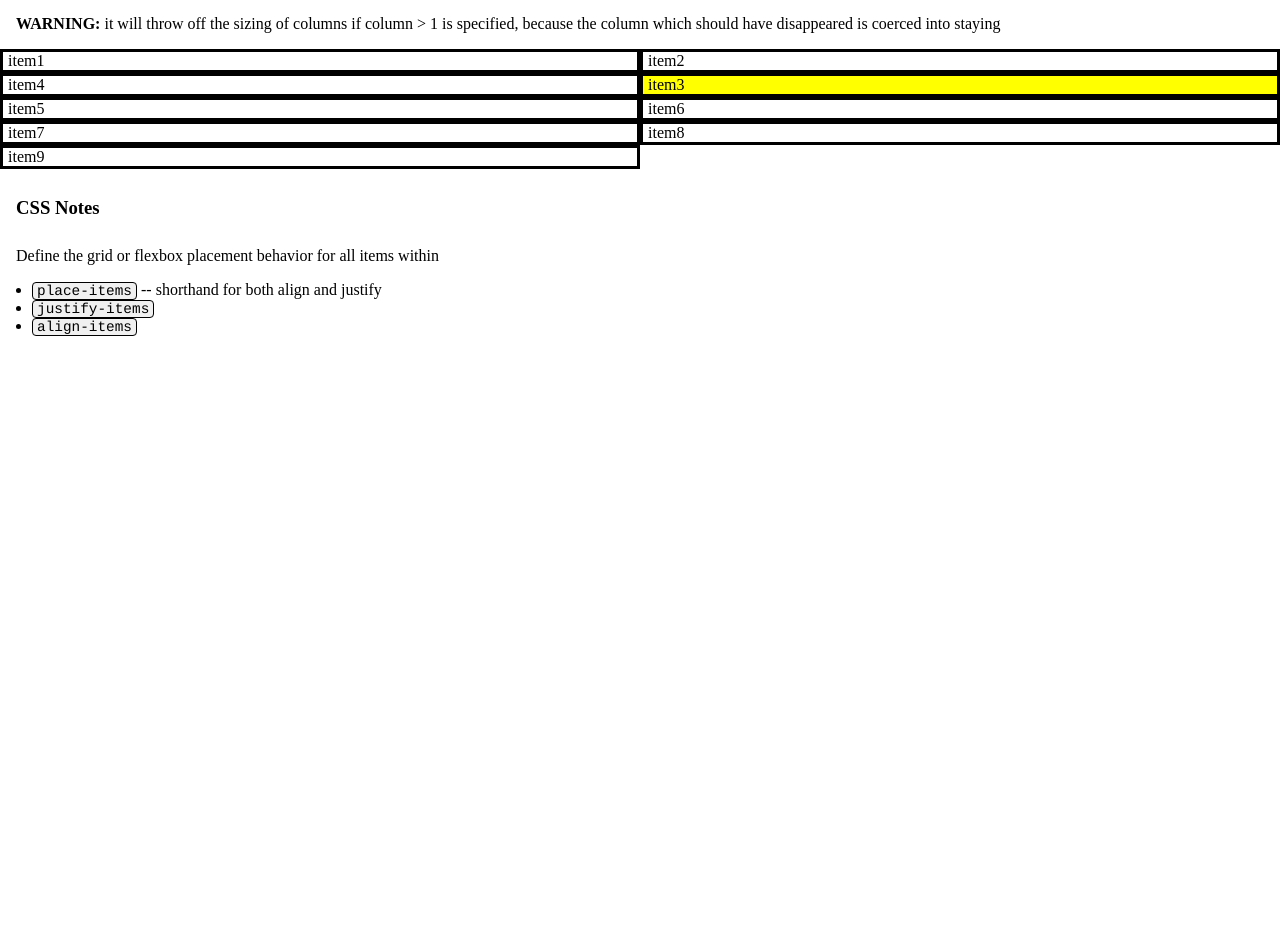
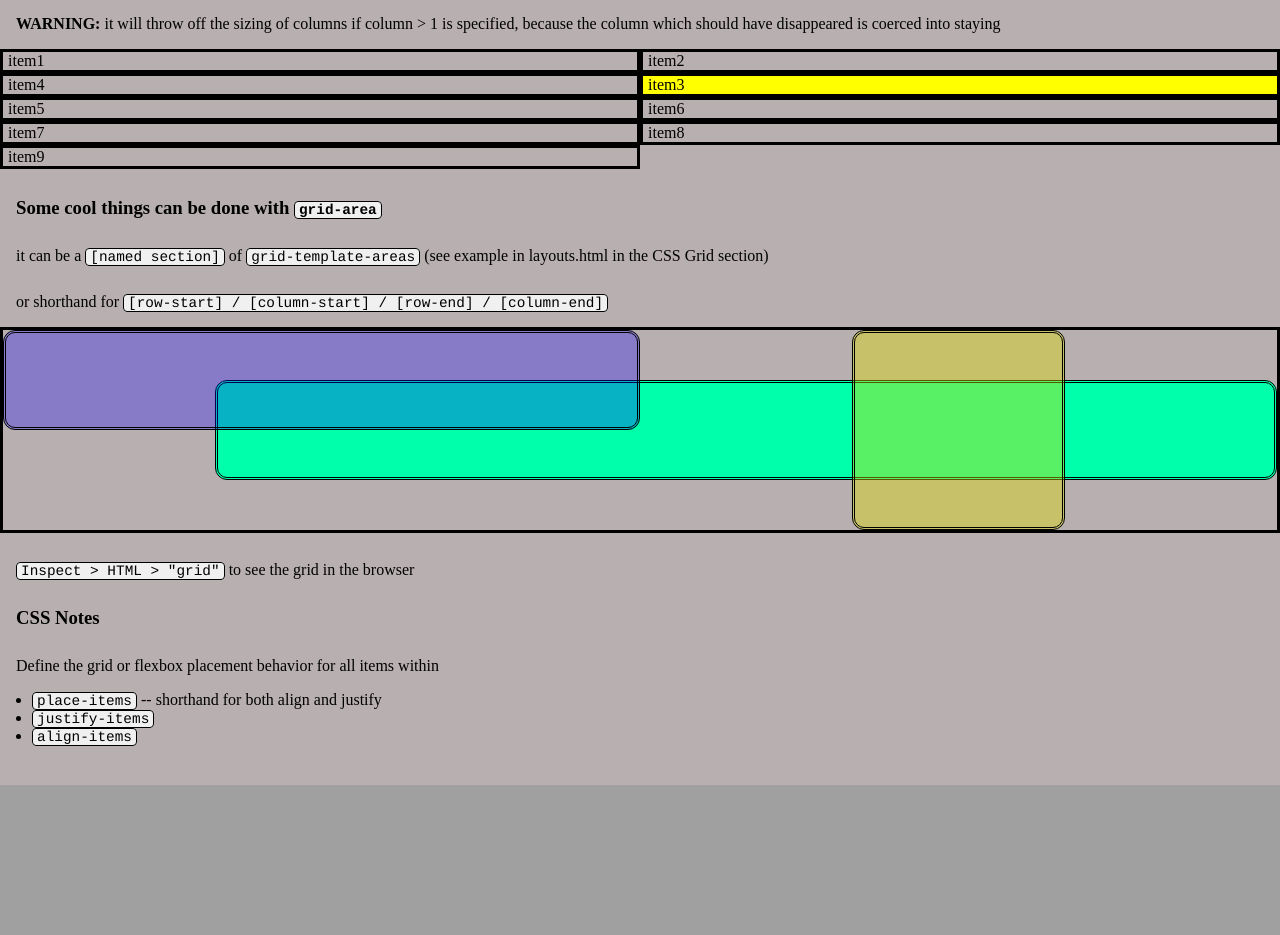
Before and after one commit to mcmasterml/TourHTML, a plain HTML site: page layouts2.html in a window 1280 px wide. Shown: the part 1074-2009 px from the top of the page. Before the commit the page ends 1410 px from the top, so only its background shows below. Drawn offline with Linux system fonts and the light colour scheme.

Commit message:
additions to layout2

```diff
--- a/layouts2.html
+++ b/layouts2.html
@@ -7,7 +7,7 @@
     <link href="styles/styles.css" rel="stylesheet">
     <link href="styles/layouts2.css" rel="stylesheet">
 </head>
-<body>
+<body style="background-color: b8b0b0">
     <nav>
         <p><a href="index.html">Home</a></p>
     </nav>
@@ -65,6 +65,15 @@
             <span class="item">item8</span>
             <span class="item">item9</span>
         </div>
+        <h3>Some cool things can be done with <code>grid-area</code></h3>
+        <p>it can be a <code>[named section]</code> of <code>grid-template-areas</code> (see example in layouts.html in the CSS Grid section)</p>
+        <p>or shorthand for <code>[row-start] / [column-start] / [row-end] / [column-end]</code></p>
+        <div class="container-3">
+            <div class="card-green"></div>
+            <div class="card-blue"></div>
+            <div class="card-yellow"></div>
+        </div>
+        <p><code>Inspect &gt; HTML &gt; "grid"</code> to see the grid in the browser</p>
         <h3>CSS Notes</h3>
         <p>Define the grid or flexbox placement behavior for all items within</p>
         <ul>
@@ -72,6 +81,7 @@
             <li><code>justify-items</code></li>
             <li><code>align-items</code></li>
         </ul>
+        <footer style="margin-top: 40px; height: 150px; background-color: a0a0a0"></footer>
     </main>
 </body>
 </html>
--- a/styles/layouts2.css
+++ b/styles/layouts2.css
@@ -48,3 +48,41 @@ code {
     grid-row: 2;
     background-color: yellow;
 }
+
+.container-3 {
+    display: grid;
+    grid-template-columns: 1fr 2fr 1fr 1fr 1fr;
+    grid-template-rows: repeat(4, minmax(50px, 1fr));
+    border: solid;
+}
+
+.card-green {
+    display: block;
+    background-color: rgba(0, 255, 170, 1.0);
+    border: double;
+    border-radius: 12px;
+    box-shadow: 8px;
+
+    grid-area: 2 / 2 / 4 / 6;
+}
+
+.card-blue {
+    display: block;
+    background-color: rgba(20, 0, 255, 0.3);
+    border: double;
+    border-radius: 12px;
+    box-shadow: 8px;
+
+    grid-area: 1 / 1 / 3 / 3;
+    z-index: 100;
+}
+
+.card-yellow {
+    display: block;
+    background-color: rgba(220, 220, 0, 0.4);
+    border: double;
+    border-radius: 12px;
+    box-shadow: 8px;
+
+    grid-area: 1 / 4 / 5 / 5;
+}
```
